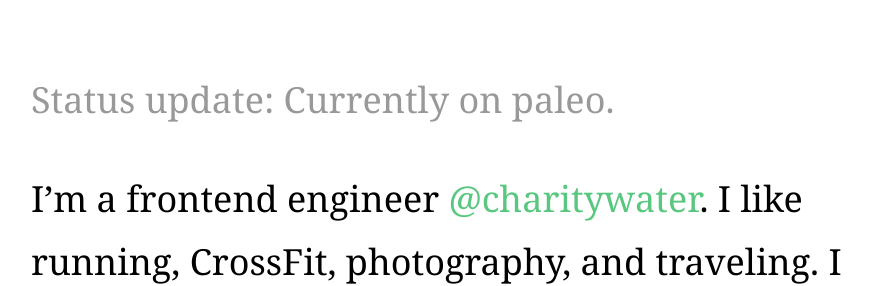
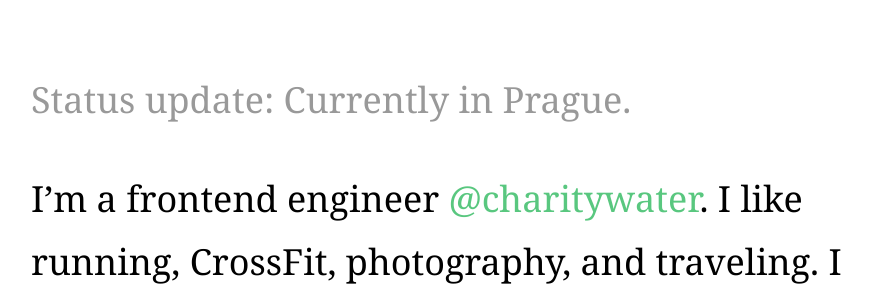
Before and after one commit to jessess/www, a Jekyll site: the page built from index.html, in a window 1280 px wide. Shown: the part 154-440 px from the top of the page, without its empty margins (189-1059 px from the left). Built offline with Jekyll 4.4.1, drawn with Linux system fonts in a browser that asks for light colours; a script that is not in the unit is left out.

Commit message:
Im in prague now!

```diff
--- a/index.html
+++ b/index.html
@@ -5,7 +5,7 @@ layout: default
 <div class="home">
   <hgroup>
     <h1 class="post-title">Dan Gold.</h1>
-    <p class="status"><span class="update-label">Status update:</span> <span class="status-text">Currently on paleo.</span></p>
+    <p class="status"><span class="update-label">Status update:</span> <span class="status-text">Currently in Prague.</span></p>
   </hgroup>
 
   <article class="about">
```
